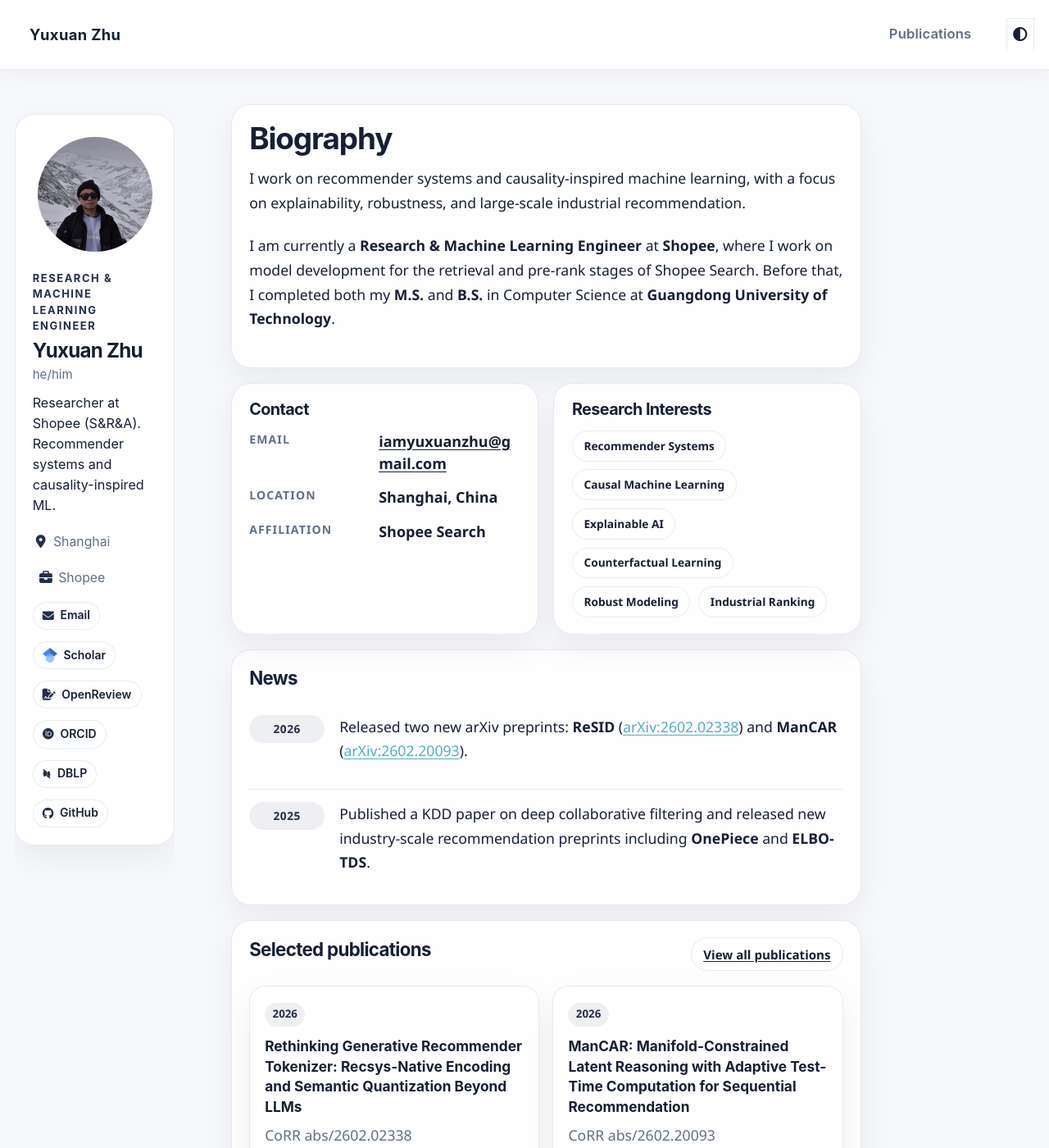
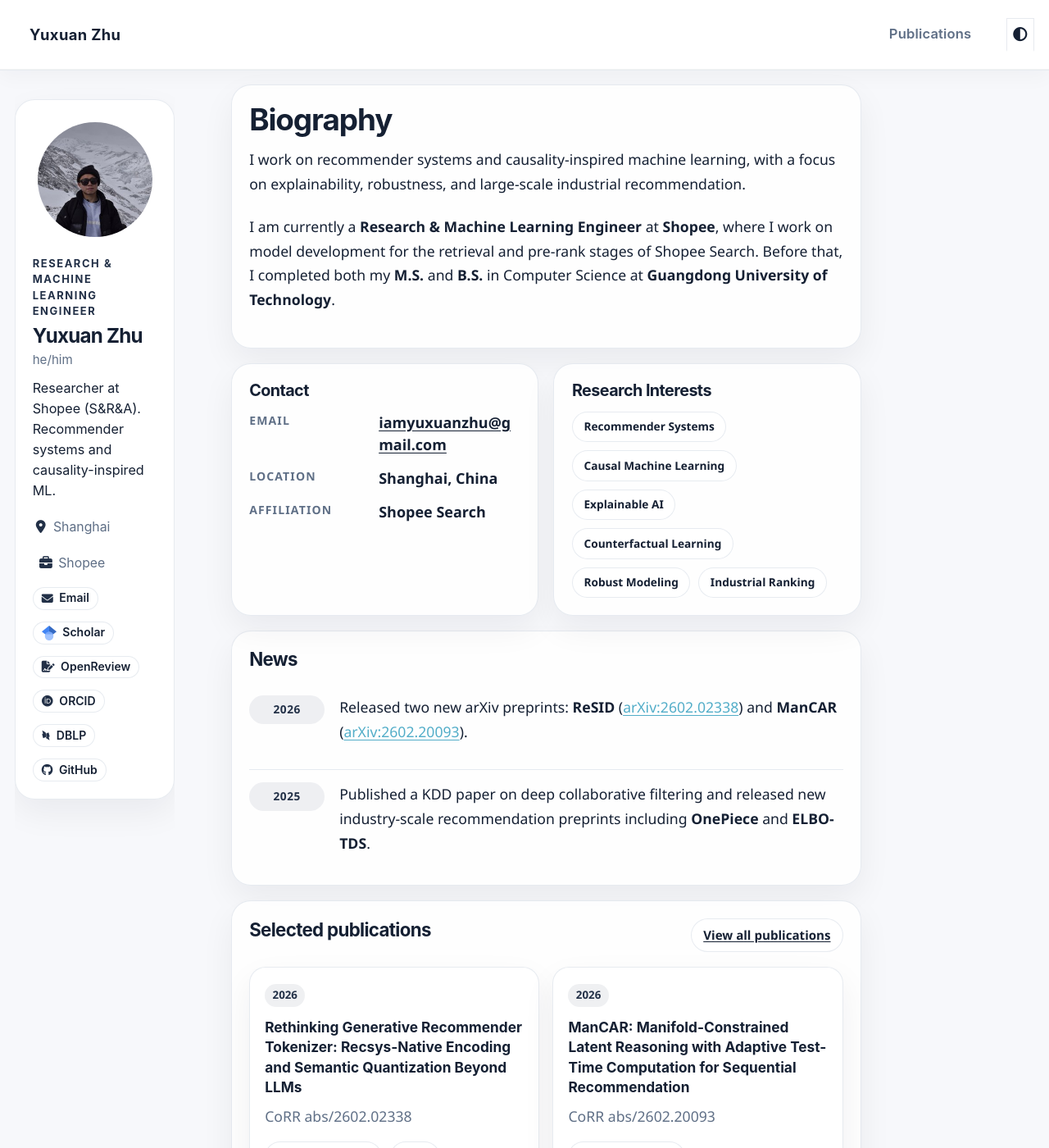
Before and after one commit to EthanChu7/yuxuan.zhu.github.io, a Jekyll site: the page built from _pages/about.md, in a window 1280 px wide and 1400 px high. Shown: the whole window at 82% size. Built offline with Jekyll 4.4.1, drawn with Linux system fonts in a browser that asks for light colours; some web fonts are replaced; a script bundle is joined from its source files by our own code; library files that are not in the unit come from our copies.

Commit message:
Refine homepage card alignment

```diff
--- a/assets/css/main.scss
+++ b/assets/css/main.scss
@@ -563,6 +563,7 @@
   --site-border: rgba(108, 128, 160, 0.16);
   --site-card: rgba(255, 255, 255, 0.8);
   --site-card-strong: rgba(255, 255, 255, 0.94);
+  --site-page-bg: #f7f8fb;
 }
 
 html[data-theme="dark"] {
@@ -573,6 +574,7 @@
   --site-border: rgba(151, 174, 214, 0.16);
   --site-card: rgba(13, 21, 36, 0.76);
   --site-card-strong: rgba(15, 24, 40, 0.92);
+  --site-page-bg: #0b1018;
 }
 
 html,
@@ -581,12 +583,12 @@
 }
 
 body {
-  background: #f7f8fb;
+  background: var(--site-page-bg);
   color: var(--site-ink);
 }
 
 html[data-theme="dark"] body {
-  background: #0b1018;
+  background: var(--site-page-bg);
 }
 
 a {
@@ -879,14 +881,14 @@
   align-items: center;
   justify-content: center;
   gap: 0.42rem;
-  padding: 0.22rem 0.62rem;
+  padding: 0.12rem 0.56rem;
   border: 1px solid var(--site-border);
   border-radius: 999px;
   background: var(--site-card-strong);
   font-size: 0.78rem;
   font-weight: 600;
   color: var(--site-ink);
-  min-height: 1.9rem;
+  min-height: 1.55rem;
   line-height: 1.2;
 }
 
@@ -910,11 +912,12 @@
 
 #main {
   max-width: 1320px;
+  margin-top: 1rem;
 }
 
 .archive,
 .page {
-  padding-top: 0.3rem;
+  padding-top: 0;
 }
 
 .page__inner-wrap {
@@ -1253,11 +1256,12 @@
 
 .page__footer {
   border-top: 1px solid var(--site-border);
-  background: transparent;
+  background: var(--site-page-bg);
 }
 
 .page__footer footer {
   color: var(--site-muted);
+  background: var(--site-page-bg);
 }
 
 @media (max-width: 1060px) {
@@ -1441,6 +1445,8 @@
   }
 
   .sidebar .author-card {
+    width: 100%;
+    box-sizing: border-box;
     display: grid;
     grid-template-columns: 110px minmax(0, 1fr);
     column-gap: 1rem;
@@ -1481,8 +1487,9 @@
     width: auto;
     max-width: 100%;
     white-space: nowrap;
-    padding: 0.2rem 0.56rem;
+    padding: 0.1rem 0.5rem;
     font-size: 0.75rem;
+    min-height: 1.45rem;
   }
 
   .author-link-icon {
@@ -1491,3 +1498,10 @@
     flex: 0 0 0.95rem;
   }
 }
+
+@media (min-width: 1181px) {
+  .sidebar {
+    margin-top: 0 !important;
+    margin-bottom: 0 !important;
+  }
+}
```
